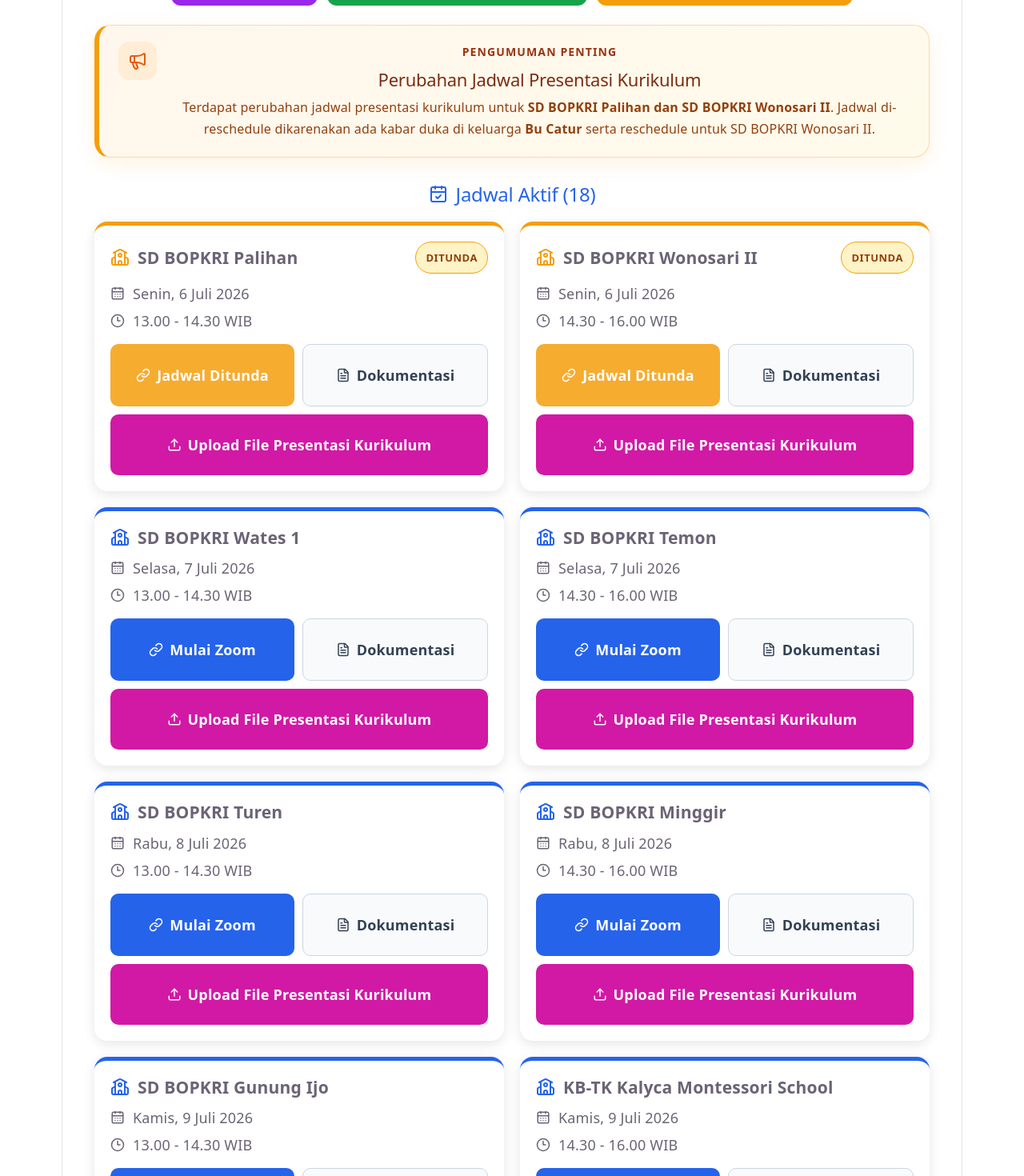
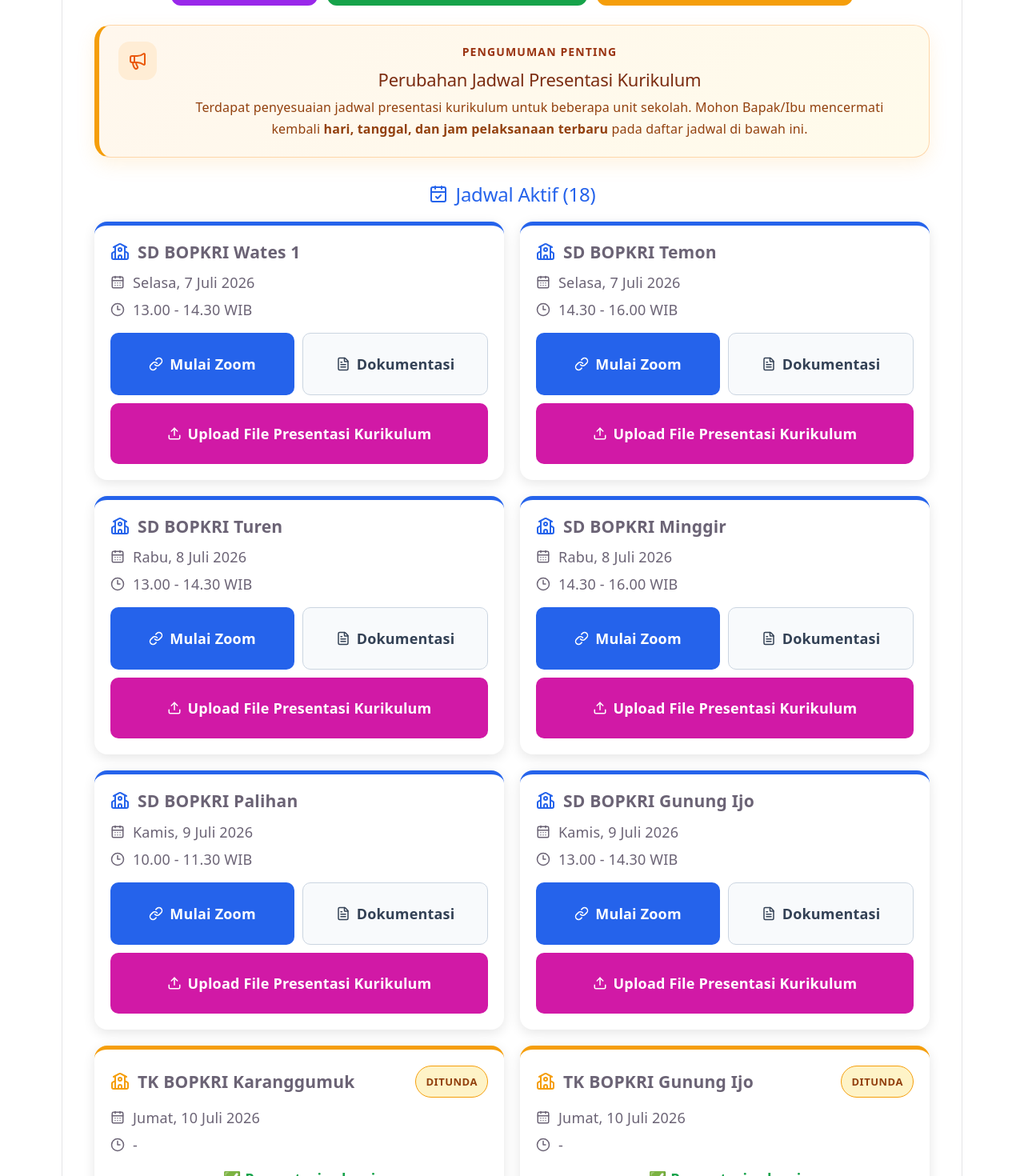
Before and after one commit to donyputraperkasa/zoom-schedule, a React (Vite) app: page / in a window 1280 px wide. Shown: the part 680-2150 px from the top of the page at 80% size. Built offline with nearby package versions, Linux system fonts and the light colour scheme.

Commit message:
adjust schedule for tk sd

```diff
--- a/src/App.jsx
+++ b/src/App.jsx
@@ -279,6 +279,7 @@ function App() {
         </a>
       </div>
 
+      {/* bagian pengumuman */}
       <div
         style={{
           display: 'flex',
@@ -339,9 +340,8 @@ function App() {
               lineHeight: '1.7',
             }}
           >
-            Terdapat perubahan jadwal presentasi kurikulum untuk
-            <strong> SD BOPKRI Palihan dan SD BOPKRI Wonosari II</strong>. Jadwal di-reschedule dikarenakan ada kabar duka di keluarga
-            <strong> Bu Catur</strong> serta reschedule untuk SD BOPKRI Wonosari II.
+            Terdapat penyesuaian jadwal presentasi kurikulum untuk beberapa unit sekolah. Mohon Bapak/Ibu mencermati kembali
+            <strong> hari, tanggal, dan jam pelaksanaan terbaru</strong> pada daftar jadwal di bawah ini.
           </p>
         </div>
       </div>
--- a/src/data/schedule.js
+++ b/src/data/schedule.js
@@ -180,28 +180,6 @@ const schedules = [
         uploadLink: 'https://drive.google.com/drive/folders/17WN8jQmQRaOH0IRkFhEQQ3JO4OSuYBxh?usp=sharing',
     },
     {
-        id: 19,
-        school: 'SD BOPKRI Palihan',
-        day: 'Senin',
-        date: '6 Juli 2026',
-        time: '13.00 - 14.30 WIB',
-        link: 'https://us06web.zoom.us/j/89427618984?pwd=P82ZNF1Nd3kVgspcitxPEn6x1JhTfN.1',
-        driveLink: 'https://drive.google.com/drive/folders/1VINkmtmMrI4nBvy2MqSUhSExejEwQ6E7?usp=sharing',
-        uploadLink: 'https://drive.google.com/drive/folders/1Y-jnEYjK93DY4qyq-23MwJJHgb6VKCHD?usp=sharing',
-        status: 'postponed',
-    },
-    {
-        id: 20,
-        school: 'SD BOPKRI Wonosari II',
-        day: 'Senin',
-        date: '6 Juli 2026',
-        time: '14.30 - 16.00 WIB',
-        link: 'https://us06web.zoom.us/j/89427618984?pwd=P82ZNF1Nd3kVgspcitxPEn6x1JhTfN.1',
-        driveLink: 'https://drive.google.com/drive/folders/19y1Scn2a6DbpljvocRsIIj-Ld-hpnZ5u?usp=sharing',
-        uploadLink: 'https://drive.google.com/drive/folders/1zSU4Tj0FkLN7fW_QSB-oERIEZkJcZ-nR?usp=sharing',
-        status: 'postponed',
-    },
-    {
         id: 21,
         school: 'SD BOPKRI Wates 1',
         day: 'Selasa',
@@ -242,6 +220,16 @@ const schedules = [
         uploadLink: 'https://drive.google.com/drive/folders/1AvsXuWKAFWzZ_OJ9mUmFMRizHMkWLslw?usp=sharing',
     },
     {
+        id: 19,
+        school: 'SD BOPKRI Palihan',
+        day: 'Kamis',
+        date: '9 Juli 2026',
+        time: '10.00 - 11.30 WIB',
+        link: 'https://us06web.zoom.us/j/85957689331?pwd=pU8aW2VGi6kRbhSaTYa3xBJ5DVOMvo.1',
+        driveLink: 'https://drive.google.com/drive/folders/1VINkmtmMrI4nBvy2MqSUhSExejEwQ6E7?usp=sharing',
+        uploadLink: 'https://drive.google.com/drive/folders/1Y-jnEYjK93DY4qyq-23MwJJHgb6VKCHD?usp=sharing',
+    },
+    {
         id: 25,
         school: 'SD BOPKRI Gunung Ijo',
         day: 'Kamis',
@@ -252,32 +240,34 @@ const schedules = [
         uploadLink: 'https://drive.google.com/drive/folders/1BAXaAn4zsIzdRWGjXV_HCc6Iz1ztaZGv?usp=sharing',
     },
     {
-        id: 26,
-        school: 'KB-TK Kalyca Montessori School',
-        day: 'Kamis',
-        date: '9 Juli 2026',
-        time: '14.30 - 16.00 WIB',
-        link: 'https://us06web.zoom.us/j/85957689331?pwd=pU8aW2VGi6kRbhSaTYa3xBJ5DVOMvo.1',
-        driveLink: 'https://drive.google.com/drive/folders/155KlX9ZkGucptRiI1SN_Qqy0ayB98K0E?usp=sharing',
-        uploadLink: 'https://drive.google.com/drive/folders/1cSfspBpGJgO5Hks6oZhSJ7WwOQIMnJ-F?usp=sharing',
+        id: 35,
+        school: 'TK BOPKRI Karanggumuk',
+        day: 'Jumat',
+        date: '10 Juli 2026',
+        time: '-',
+        link: 'https://us06web.zoom.us/j/83682054285?pwd=1fg7I7jOd6eHw7WB7QPTSyRa7HIajT.1',
+        driveLink: 'https://drive.google.com/drive/folders/1Y9_Dp3yfs5IR35o3WsVBOaq58cKFFMg-?usp=sharing',
+        uploadLink: 'https://drive.google.com/drive/folders/1NWSeXFUtDgvZO6O7KI4_eTvaCcYQdiqq?usp=sharing',
+        status: 'postponed',
     },
     {
-        id: 27,
-        school: 'TK BOPKRI Gondokusuman',
+        id: 36,
+        school: 'TK BOPKRI Gunung Ijo',
         day: 'Jumat',
         date: '10 Juli 2026',
-        time: '13.00 - 14.30 WIB',
-        link: 'https://us06web.zoom.us/j/89435393775?pwd=WHnGjurh1XCeJ5T5PSziQ4WGn6gPVD.1',
-        driveLink: 'https://drive.google.com/drive/folders/1aRY1EGbYuOhuYsvY_HCt37snqkQe4Hzr?usp=sharing',
-        uploadLink: 'https://drive.google.com/drive/folders/1b3LT1T_a0FmK_-lBgJusjW_1uQ7EB0Wm?usp=sharing',
+        time: '-',
+        link: 'https://us06web.zoom.us/j/83682054285?pwd=1fg7I7jOd6eHw7WB7QPTSyRa7HIajT.1',
+        driveLink: 'https://drive.google.com/drive/folders/1EINsF-oUB7GLRDEeDqCaH5fIfXxmqBZ7?usp=sharing',
+        uploadLink: 'https://drive.google.com/drive/folders/1gt33NEqWDxl1o4Yiadhvfw5Wu72fB_QA?usp=sharing',
+        status: 'postponed',
     },
     {
         id: 28,
         school: 'TK BOPKRI Jatimulyo',
-        day: 'Jumat',
-        date: '10 Juli 2026',
-        time: '14.30 - 16.00 WIB',
-        link: 'https://us06web.zoom.us/j/89435393775?pwd=WHnGjurh1XCeJ5T5PSziQ4WGn6gPVD.1',
+        day: 'Senin',
+        date: '13 Juli 2026',
+        time: '10.00 - 11.30 WIB',
+        link: 'https://us06web.zoom.us/j/86493498731?pwd=422fycznCT5cRw26DdK1x8a4x5av2N.1',
         driveLink: 'https://drive.google.com/drive/folders/1fCkFBQjHR_9ly5Wm5WiWcDVU4OFcS3jq?usp=sharing',
         uploadLink: 'https://drive.google.com/drive/folders/15NzxiLPGhhBXKgD0DCSWq1ZLvZZw5xYI?usp=sharing',
     },
@@ -300,6 +290,16 @@ const schedules = [
         link: 'https://us06web.zoom.us/j/86493498731?pwd=422fycznCT5cRw26DdK1x8a4x5av2N.1',
         driveLink: 'https://drive.google.com/drive/folders/1yfXljU1YoIvAWUe68VhZ-xHHmrDxlc1r?usp=sharing',
         uploadLink: 'https://drive.google.com/drive/folders/1yRzxV75yUDDkaVeOc6M0YcsttZeOlQ07?usp=sharing',
+    },
+    {
+        id: 20,
+        school: 'SD BOPKRI Wonosari II',
+        day: 'Selasa',
+        date: '14 Juli 2026',
+        time: '10.00 - 11.30 WIB',
+        link: 'https://us06web.zoom.us/j/82732735453?pwd=GZyeOOcjRFUFYvz0QDbN9w6a6DFjrw.1',
+        driveLink: 'https://drive.google.com/drive/folders/19y1Scn2a6DbpljvocRsIIj-Ld-hpnZ5u?usp=sharing',
+        uploadLink: 'https://drive.google.com/drive/folders/1zSU4Tj0FkLN7fW_QSB-oERIEZkJcZ-nR?usp=sharing',
     },
     {
         id: 31,
@@ -342,24 +342,24 @@ const schedules = [
         uploadLink: 'https://drive.google.com/drive/folders/1xweLKOV-A5P85J4extkO4VKy5oIzNdOO?usp=sharing',
     },
     {
-        id: 35,
-        school: 'TK BOPKRI Karanggumuk',
+        id: 26,
+        school: 'KB-TK Kalyca Montessori School',
         day: 'Kamis',
         date: '16 Juli 2026',
         time: '13.00 - 14.30 WIB',
         link: 'https://us06web.zoom.us/j/83682054285?pwd=1fg7I7jOd6eHw7WB7QPTSyRa7HIajT.1',
-        driveLink: 'https://drive.google.com/drive/folders/1Y9_Dp3yfs5IR35o3WsVBOaq58cKFFMg-?usp=sharing',
-        uploadLink: 'https://drive.google.com/drive/folders/1NWSeXFUtDgvZO6O7KI4_eTvaCcYQdiqq?usp=sharing',
+        driveLink: 'https://drive.google.com/drive/folders/155KlX9ZkGucptRiI1SN_Qqy0ayB98K0E?usp=sharing',
+        uploadLink: 'https://drive.google.com/drive/folders/1cSfspBpGJgO5Hks6oZhSJ7WwOQIMnJ-F?usp=sharing',
     },
     {
-        id: 36,
-        school: 'TK BOPKRI Gunung Ijo',
+        id: 27,
+        school: 'TK BOPKRI Gondokusuman',
         day: 'Kamis',
         date: '16 Juli 2026',
         time: '14.30 - 16.00 WIB',
         link: 'https://us06web.zoom.us/j/83682054285?pwd=1fg7I7jOd6eHw7WB7QPTSyRa7HIajT.1',
-        driveLink: 'https://drive.google.com/drive/folders/1EINsF-oUB7GLRDEeDqCaH5fIfXxmqBZ7?usp=sharing',
-        uploadLink: 'https://drive.google.com/drive/folders/1gt33NEqWDxl1o4Yiadhvfw5Wu72fB_QA?usp=sharing',
+        driveLink: 'https://drive.google.com/drive/folders/1aRY1EGbYuOhuYsvY_HCt37snqkQe4Hzr?usp=sharing',
+        uploadLink: 'https://drive.google.com/drive/folders/1b3LT1T_a0FmK_-lBgJusjW_1uQ7EB0Wm?usp=sharing',
     },
 ]
 
```
